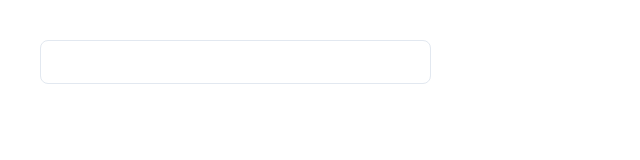
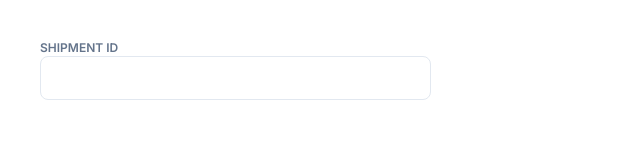
Before and after one commit to Prathik2004/3PL, a Next.js app in the folder frontend/: page / in a window 1280 px wide. Shown: the top 160 px of the page, without its empty margins (0-640 px from the left). Built offline with nearby package versions, Linux system fonts and the light colour scheme.

Commit message:
Minor changes

```diff
--- a/frontend/src/app/page.tsx
+++ b/frontend/src/app/page.tsx
@@ -4,7 +4,7 @@ export default function Home() {
   return (
     <h1 className="text-2xl font-semibold text-[#0F172A] p-10 space-y-5 ">
 
-      <BasicInput />
+      <BasicInput text="SHIPMENT ID" />
     </h1>
   );
 }
--- a/frontend/src/components/ui/BasicButton.tsx
+++ b/frontend/src/components/ui/BasicButton.tsx
@@ -11,7 +11,7 @@ const BasicButton = ({ text, className = "", ...props }: BasicButtonProps) => {
       className={`flex items-center justify-center transition-all outline-none ${className ? className : 'w-[142px] h-[46px] py-3 px-12 rounded-lg bg-slate-100 hover:bg-slate-200 text-slate-900'}`}
       {...props}
     >
-      <span className="text-[14px] leading-none">{text}</span>
+      <span className="text-[14px] leading-none">{text.toUpperCase()}</span>
     </button>
   )
 }
--- a/frontend/src/components/ui/BasicInput.tsx
+++ b/frontend/src/components/ui/BasicInput.tsx
@@ -1,7 +1,7 @@
 
 interface BasicInputProps{
-  text?: string;
-  placeholder?: string;
+  text: string;
+  placeholder: string;
 }
 
 const BasicInput = ({text, placeholder}: BasicInputProps) => {
```
